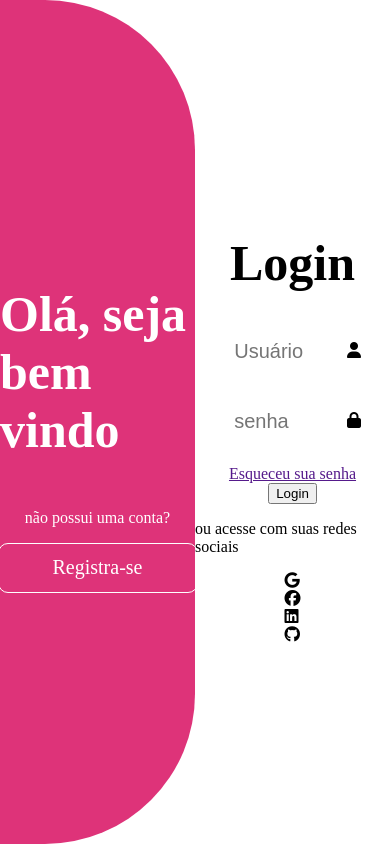
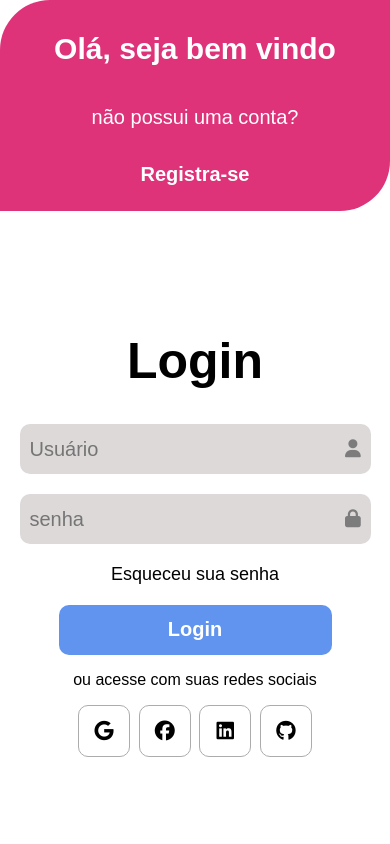
Before and after one commit to Maria-ibyte/GT10-html-css, a plain HTML site: page Projeto Aula 5/index.html in a window 390 px wide. Drawn offline with Linux system fonts and the light colour scheme.

Commit message:
https://github.com/Maria-ibyte/GT10-html-css.git

```diff
--- a/Projeto Aula 5/style.css
+++ b/Projeto Aula 5/style.css
@@ -1,7 +1,7 @@
 body{
     margin: 0;
-    height: 100vh;
-    display: flex;
+    padding: 0;
+    font-family: sans-serif;
 }
 
 .container{
@@ -27,16 +27,20 @@ body{
     font-size: 50px;
 }
 
+.container .esquerda p{
+    font-size: 30px;
+}
+
 .container .esquerda button{
     width: 200px;
     height: 50px;
-    border: 1px solid #FFFFFF;
+    border: 1px solid #DE3379;
     background-color: transparent;
     color: #FFFFFF;
     font-size: 20px;
     border-radius: 10px;
     cursor: pointer;
-    font-family: bold;
+    font-weight: bold;
 }
 
 .container .direita{
@@ -56,7 +60,7 @@ body{
     width: 70%;
     height: 50px;
     display: flex;
-    background-color: #FFFFFF;
+    background-color: #ddd9d9;
     margin-bottom: 20px;
     border-radius: 10px;
 }
@@ -82,6 +86,93 @@ body{
     height: 100%;
     display: flex;
     align-items: center;
+    justify-content: center;
+    font-size: 18px;
+    color: #7c7c7c;
+}
+
+.container .direita a{
+     text-decoration: none;
+     color: black;
+     font-size: 18px;
+}
+
+.container .direita button{
+    width: 70%;
+    height: 50px;
+    border: none;
+    background-color: #6194ef;
+    color: white;
+    font-size: 20px;
+    border-radius: 10px;
+    cursor: pointer;
+    font-weight: bold;
+    margin-top: 20px;
+}
+
+.container .direita .opcoes{
+    display: flex;
+    width: 50%;
+    justify-content: space-between;
+}
+
+.container .direita .opcoes .opcao{
+    width: 50px;
+    height: 50px;
+    border: 1px solid #acacac;
+    border-radius: 10px;
+    display: flex;
+    align-items: center;
+    justify-content: center;
+    font-size: 20px;
+}
+
+@media (max-width: 767px) {
+    .container{
+        flex-direction: column;
+    }
+
+    .container .esquerda{
+        width: 100%;
+        height: 25%;
+        border-top-right-radius: 0px;
+        border-bottom-right-radius: 50px;
+        border-top-left-radius: 50px;
+    }
+
+    .container .esquerda h1{
+        font-size: 30px;
+    }
+
+    .container .esquerda p{
+        font-size: 20px;
+    }
+
+    .container .direita{
+        width: 100%;
+        height: 75%;
+    }
+
+    .container .direita .inp{
+        width: 90%;
+    }
+
+    .container .direita .opcoes{
+        width: 60%;
+    }
+
+    @media (max-width: 1023px) {
+        .container .direita .opcao{
+            width: 50%;
+        }
+    }
+
+
+
+
+
+
+
 
 
 }
```
Also changed, not shown: comandos.html (+38 -2 lines).
